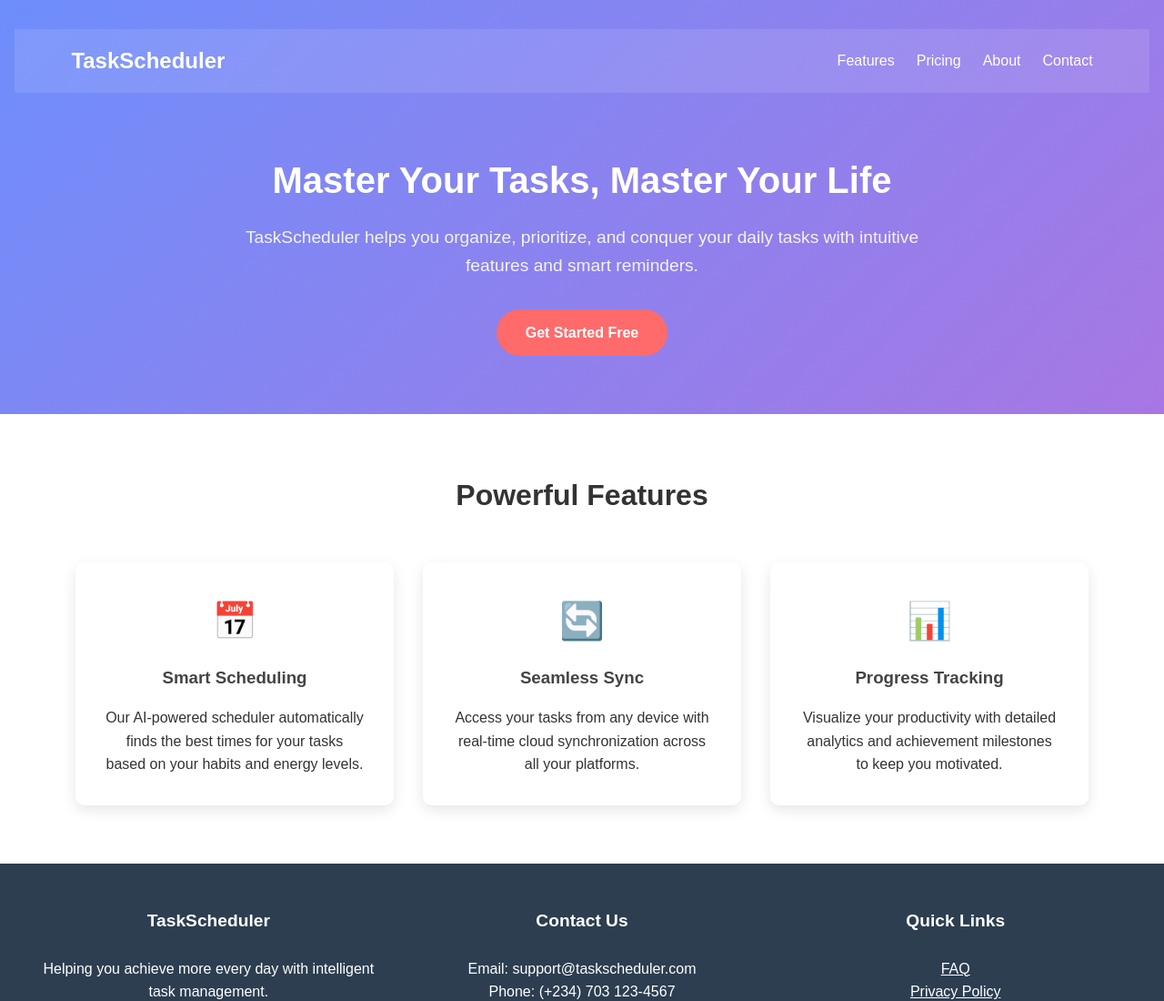
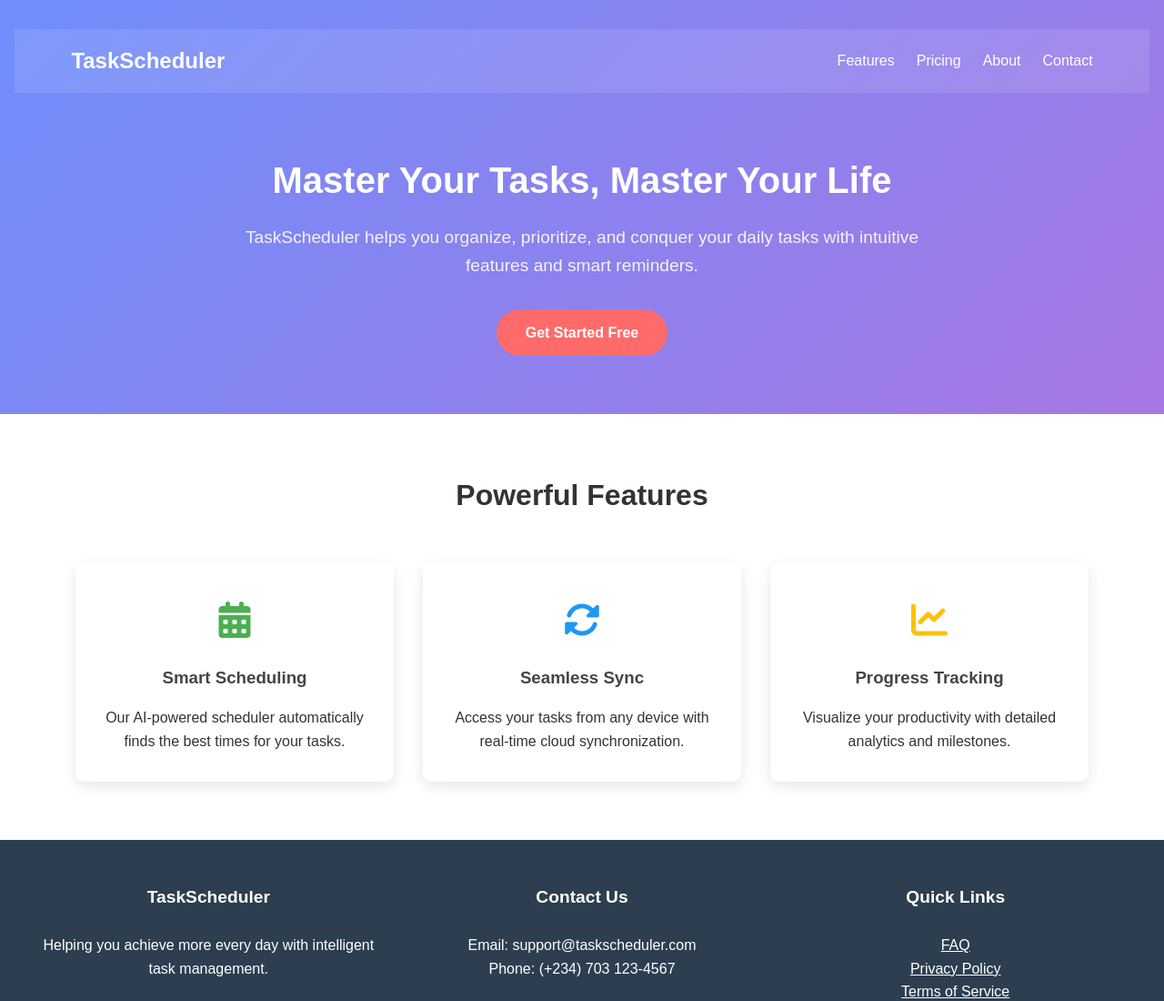
Before and after one commit to assisi-francis/Responsive-design, a plain HTML site: page index.html in a window 1280 px wide. Shown: the top 1100 px of the page at 91% size. Drawn offline with Linux system fonts and the light colour scheme.

Commit message:
implemented icon in cards

```diff
--- a/index.html
+++ b/index.html
@@ -4,6 +4,7 @@
     <meta charset="UTF-8">
     <meta name="viewport" content="width=device-width, initial-scale=1.0">
     <title>TaskScheduler - Boost Your Productivity</title>
+    <link rel="stylesheet" href="https://cdnjs.cloudflare.com/ajax/libs/font-awesome/6.4.0/css/all.min.css">
     <link rel="stylesheet" href="styles.css">
 </head>
 <body>
@@ -32,21 +33,27 @@
         <h2>Powerful Features</h2>
         <div class="features-container">
             <div class="feature-card">
-                <div class="feature-icon">📅</div>
+                <div class="feature-icon">
+                    <i class="fas fa-calendar-alt"></i> <!-- Calendar icon -->
+                </div>
                 <h3>Smart Scheduling</h3>
-                <p>Our AI-powered scheduler automatically finds the best times for your tasks based on your habits and energy levels.</p>
+                <p>Our AI-powered scheduler automatically finds the best times for your tasks.</p>
             </div>
 
             <div class="feature-card">
-                <div class="feature-icon">🔄</div>
+                <div class="feature-icon">
+                    <i class="fas fa-sync-alt"></i> <!-- Sync icon -->
+                </div>
                 <h3>Seamless Sync</h3>
-                <p>Access your tasks from any device with real-time cloud synchronization across all your platforms.</p>
+                <p>Access your tasks from any device with real-time cloud synchronization.</p>
             </div>
 
             <div class="feature-card">
-                <div class="feature-icon">📊</div>
+                <div class="feature-icon">
+                    <i class="fas fa-chart-line"></i> <!-- Analytics icon -->
+                </div>
                 <h3>Progress Tracking</h3>
-                <p>Visualize your productivity with detailed analytics and achievement milestones to keep you motivated.</p>
+                <p>Visualize your productivity with detailed analytics and milestones.</p>
             </div>
         </div>
     </section>
--- a/styles.css
+++ b/styles.css
@@ -122,6 +122,30 @@ nav {
     color: #444;
 }
 
+.feature-icon {
+    font-size: 2.5rem;
+    color: #6e8efb;
+    margin-bottom: 1rem;
+    /* Animation for hover effect */
+    transition: transform 0.3s ease, color 0.3s ease;
+}
+
+.feature-card:hover .feature-icon {
+    transform: scale(1.1);
+    color: #a777e3;
+}
+
+/* Specific icon colors if needed */
+.fa-calendar-alt {
+    color: #4CAF50; /* Green for calendar */
+}
+.fa-sync-alt {
+    color: #2196F3; /* Blue for sync */
+}
+.fa-chart-line {
+    color: #FFC107; /* Amber for analytics */
+}
+
 /* Footer */
 footer {
     background-color: #2c3e50;
```
